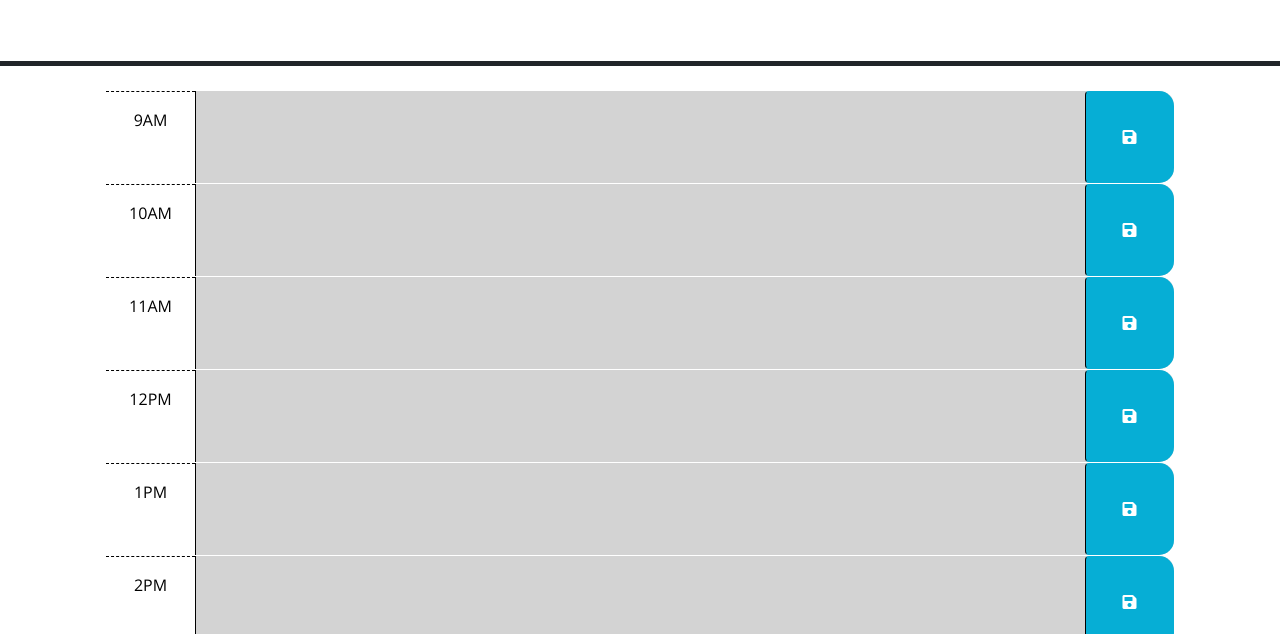
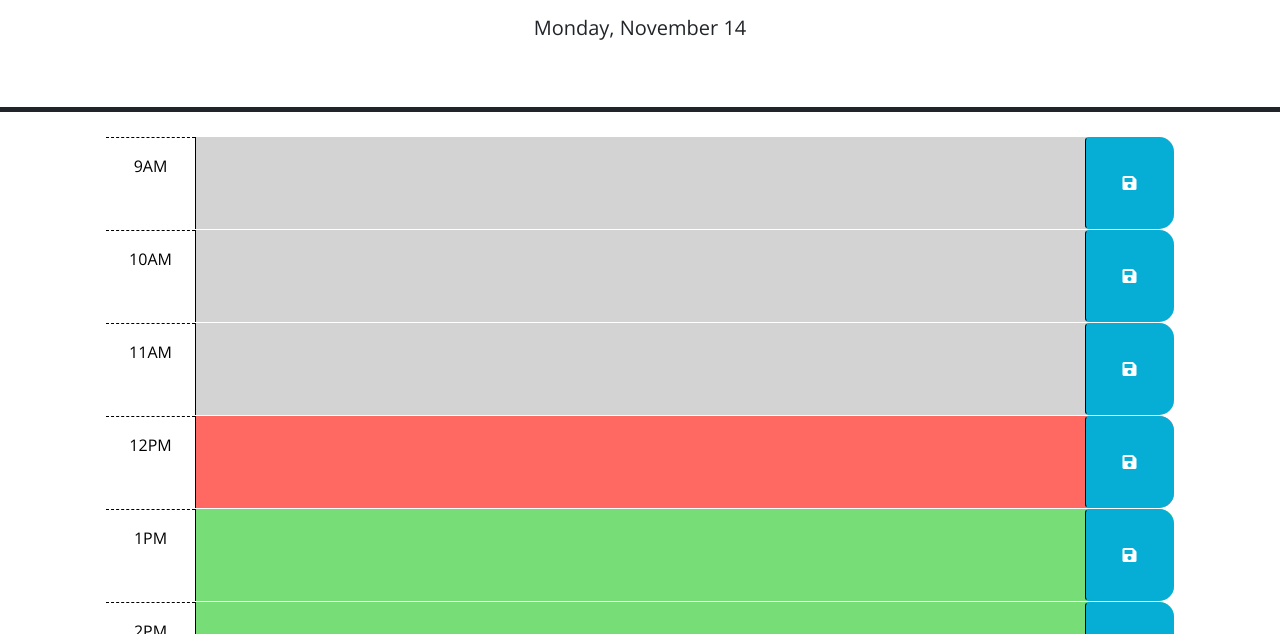
Before and after one commit to wiilki/current-work-day-scheduler-wk, a plain HTML site: page index.html in a window 1280 px wide. Shown: the part 166-800 px from the top of the page. Drawn offline with nearby package versions, Linux system fonts and the light colour scheme.

Commit message:
Add today's date to currentDay line

```diff
--- a/assets/js/script.js
+++ b/assets/js/script.js
@@ -7,6 +7,11 @@ $(function () {
   var dayRange = 9;
   // Get stored taskArray from localStorage
   var storedTasks = JSON.parse(localStorage.getItem("current-tasks"));
+
+
+  var today = dayjs();
+  // Add today's date to header
+$('#currentDay').text(today.format('dddd, MMMM D'));
 
   function resetHour() {
     startHour = 9;
@@ -55,16 +60,17 @@ $(function () {
     startHour++;
   });
 
+
   // Set startHour back to 9. Add class to rows
   resetHour();
   $('section').each(function () {
-    var currentDate = new Date();
+    var time = dayjs().format('h');
     const d = new Date();
     d.setHours(startHour, 0, 0);
     // Compare display hour to currentHour and add class appropriately
-    if (d.getHours() < currentDate) {
+    if (d.getHours() < time) {
       this.classList.add('past');
-    } else if (d.getHours() > currentDate) {
+    } else if (d.getHours() > time) {
       this.classList.add('future');
     } else {
       this.classList.add('present');
@@ -76,7 +82,7 @@ $(function () {
   function handleFormSubmit(event) {
     // Clears currently store taskarray from local storage
     localStorage.clear();
-    // Goes through each description input element and adds to array
+    // Goes through each description input element and adds to array even if text is blank
     $('section').each(function () {
       var descriptionInput = this.children[1].value;
       taskArray.push(descriptionInput);
--- a/index.html
+++ b/index.html
@@ -34,6 +34,26 @@
       </form>
     </template>
 
+    <form id="hour-id" class="task-form">
+      <section class="row time-block">
+        <div id="hour-display" class="col-2 col-md-1 hour text-center py-3"></div>
+        <textarea class="col-8 col-md-10 description" rows="3"></textarea>
+        <button class="btn saveBtn col-2 col-md-1" aria-label="save">
+          <i class="fas fa-save" aria-hidden="true"></i>
+        </button>
+      </section>
+    </form>
+
+    <form id="hour-id" class="task-form">
+      <section class="row time-block">
+        <div id="hour-display" class="col-2 col-md-1 hour text-center py-3"></div>
+        <textarea class="col-8 col-md-10 description" rows="3"></textarea>
+        <button class="btn saveBtn col-2 col-md-1" aria-label="save">
+          <i class="fas fa-save" aria-hidden="true"></i>
+        </button>
+      </section>
+    </form>
+
   </div>
   <script src="https://code.jquery.com/jquery-3.4.1.min.js"></script>
   <script src="https://cdn.jsdelivr.net/npm/dayjs@1.11.3/dayjs.min.js"
```
